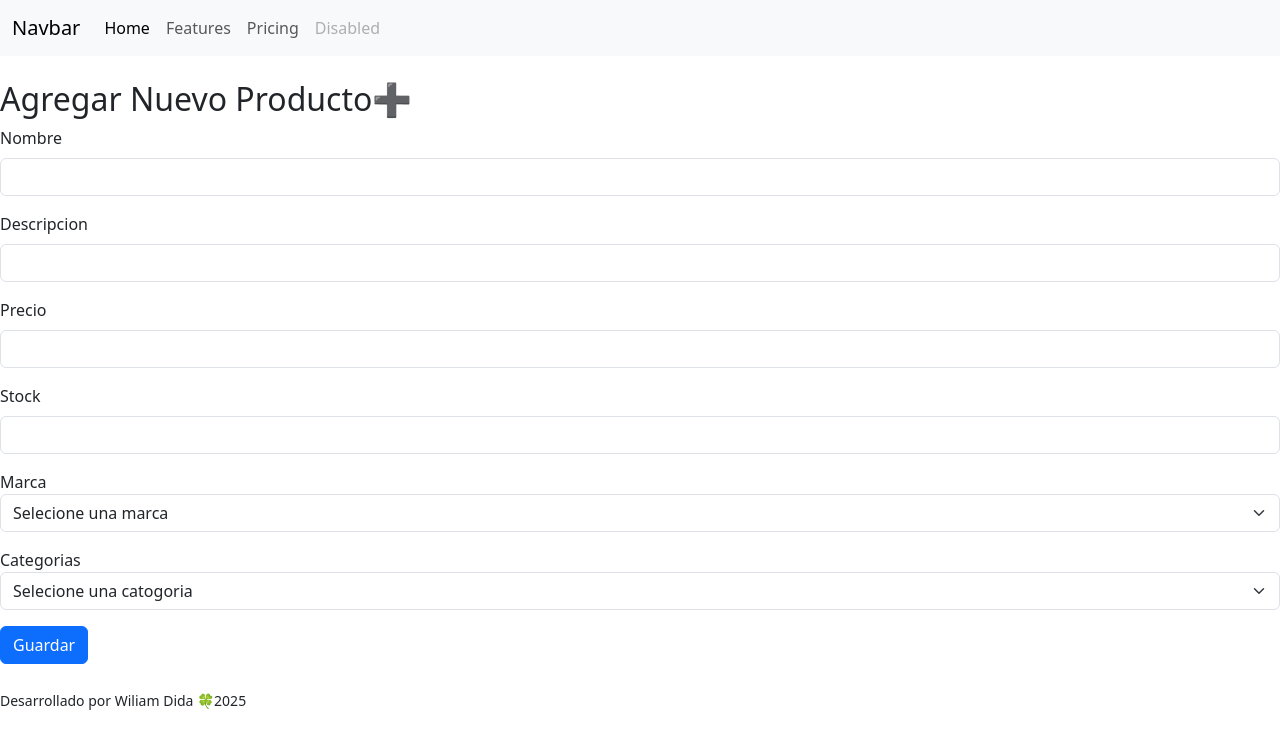
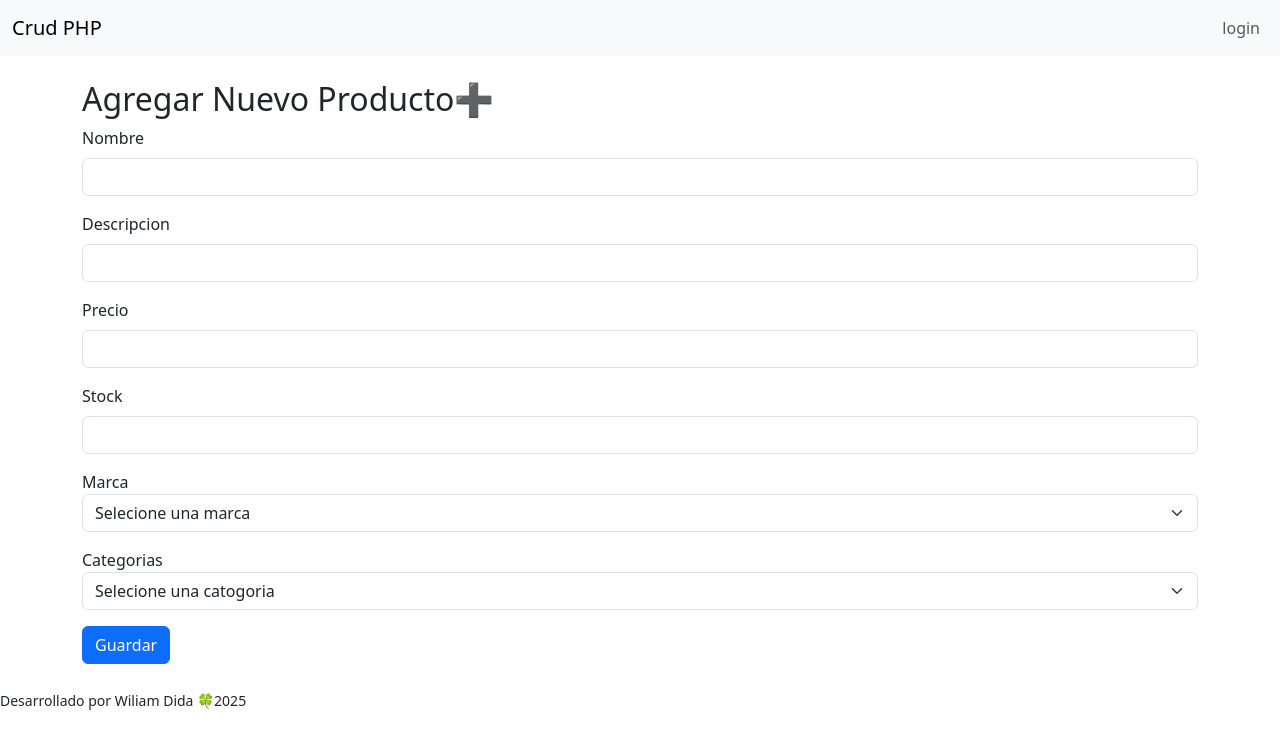
Before and after one commit to Wilidev/app-php-crud-dev, a PHP site: page /create.php in a window 1280 px wide. Shown: the top 749 px of the page. Run offline with PHP 8.4, Linux system fonts and the light colour scheme; data that the repository does not hold is empty; some libraries are stand-ins or nearby versions.

Commit message:
nuevos cambios de proyecto g

```diff
--- a/create.php
+++ b/create.php
@@ -16,10 +16,10 @@ if ($_SERVER['REQUEST_METHOD'] == 'POST') {
 
     try {
         $stmt = $pdo->prepare(
-            "INSERT INTO productos (nombre, descripcion, precio, stock, id_categoria, id_marca)
-        VALUES (?,?,?,?,?,?)"
+            "INSERT INTO productos (nombre, descripcion, precio, stock, id_categoria, id_marca, creado_por)
+        VALUES (?,?,?,?,?,?,?)"
         );
-        $stmt->execute([$nombre, $descripcion, $precio, $stock, $id_categoria, $id_marca]);
+        $stmt->execute([$nombre, $descripcion, $precio, $stock, $id_categoria, $id_marca, $_SESSION['id_usuario']]);
 
         echo "
         <script>
--- a/includes/header.php
+++ b/includes/header.php
@@ -1,31 +1,69 @@
+<?php
+
+if (session_status() == PHP_SESSION_NONE) {
+  session_start();
+}
+
+?>
 <!DOCTYPE html>
 <html lang="en">
+<meta charset="UTF-8">
+<meta name="viewport" content="width=device-width, initial-scale=1.0">
+<title>Crud PHP | Wiliam Dida 🍀</title>
+<link href="https://cdn.jsdelivr.net/npm/bootstrap@5.3.8/dist/css/bootstrap.min.css" rel="stylesheet" integrity="sha384-sRIl4kxILFvY47J16cr9ZwB07vP4J8+LH7qKQnuqkuIAvNWLzeN8tE5YBujZqJLB" crossorigin="anonymous">
+<script src="https://cdn.jsdelivr.net/npm/sweetalert2@11"></script>
 
 <head>
-  <meta charset="UTF-8">
-  <meta name="viewport" content="width=device-width, initial-scale=1.0">
-  <title>Crud PHP | Wiliam Dida 🍀</title>
-  <link href="https://cdn.jsdelivr.net/npm/bootstrap@5.3.8/dist/css/bootstrap.min.css" rel="stylesheet" integrity="sha384-sRIl4kxILFvY47J16cr9ZwB07vP4J8+LH7qKQnuqkuIAvNWLzeN8tE5YBujZqJLB" crossorigin="anonymous">
-  <script src="https://cdn.jsdelivr.net/npm/sweetalert2@11"></script>
+
   <nav class="navbar navbar-expand-lg bg-body-tertiary">
     <div class="container-fluid">
-      <a class="navbar-brand" href="#">Navbar</a>
+      <a class="navbar-brand" href="index.php">Crud PHP</a>
       <button class="navbar-toggler" type="button" data-bs-toggle="collapse" data-bs-target="#navbarNav" aria-controls="navbarNav" aria-expanded="false" aria-label="Toggle navigation">
         <span class="navbar-toggler-icon"></span>
       </button>
       <div class="collapse navbar-collapse" id="navbarNav">
         <ul class="navbar-nav">
+          <?php if (!empty($_SESSION['id_usuario'])): ?>
           <li class="nav-item">
-            <a class="nav-link active" aria-current="page" href="#">Home</a>
+            <?php if($_SESSION['rol'] == 'caja' || $_SESSION['rol'] == 'administrador'): ?>
+            <a class="nav-link active" aria-current="page" href="index.php">Productos</a>
+            <?php endif; ?>
           </li>
           <li class="nav-item">
-            <a class="nav-link" href="#">Features</a>
+            <?php if($_SESSION['rol'] == 'administrador'): ?>
+            <a class="nav-link" href="#">Categorias</a>
+            <?php endif ?>
           </li>
           <li class="nav-item">
-            <a class="nav-link" href="#">Pricing</a>
+            <?php if($_SESSION['rol'] == 'caja'): ?>
+            <a class="nav-link" href="#">Marcas</a>
+             <?php endif ?>
           </li>
           <li class="nav-item">
-            <a class="nav-link disabled" aria-disabled="true">Disabled</a>
+            <?php if($_SESSION['rol'] == 'caja'): ?>
+            <a class="nav-link disabled" href="">Reportes</a>
+             <?php endif ?>
+          </li>
+          <?php endif ?>
+        </ul>
+      </div>
+      <div>
+        <ul class="navbar-nav">
+          <li>
+            <div class="pe-2">
+              <?php if (!empty($_SESSION['id_usuario'])): ?>
+                <p class="p-0 m-0 small"><?= $_SESSION['nombre'] ?></p>
+                <small><?= $_SESSION['rol'] ?></small>
+              <?php endif ?>
+
+            </div>
+          </li>
+          <li>
+            <?php if (!empty($_SESSION['id_usuario'])): ?>
+              <a class="nav_link" href="logout.php"> Cerrar Sesion</a>
+              <?php else: ?>
+            <a class="nav-link" href="login.php">login</a>
+            <?php endif ?>
           </li>
         </ul>
       </div>
@@ -33,5 +71,5 @@
   </nav>
 </head>
 
-<body>
-  <main class="contaiener py-4">
+<body class="">
+  <main class="container py-4">
--- a/login.php
+++ b/login.php
@@ -17,8 +17,8 @@ if ($_SERVER['REQUEST_METHOD'] == 'POST') {
 
     if ($usuario && $password == $usuario['password']) {
 
-        $_SESSION['id_usuarios'] = $usuario['id_usuarios'];
-        $_SESSION['nombre'] = 'Wiliam Dida';
+        $_SESSION['id_usuario'] = $usuario['id_usuario'];
+        $_SESSION['nombre'] = $usuario['nombre'];
         $_SESSION['rol'] = $usuario['rol'];
 
         header('location: index.php');
```
Also changed, not shown: logout.php (added, +7 -0 lines).
